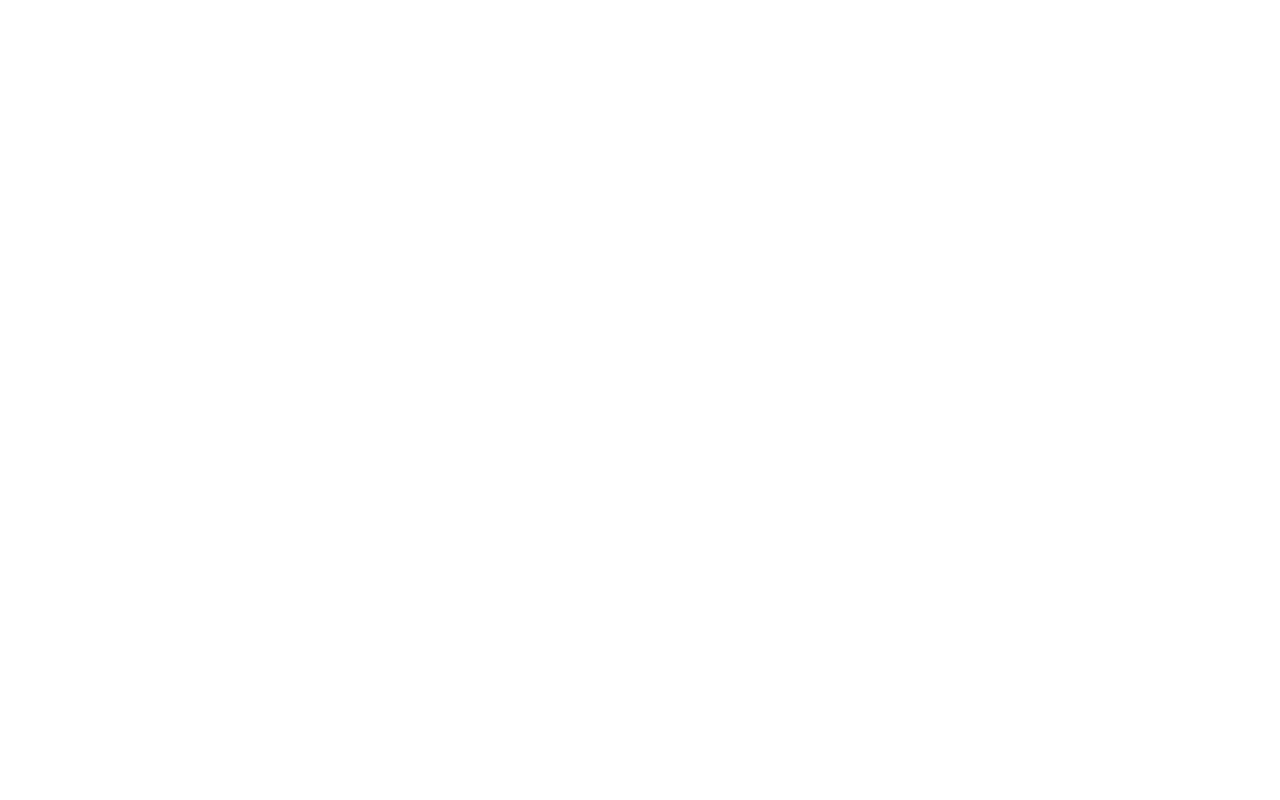
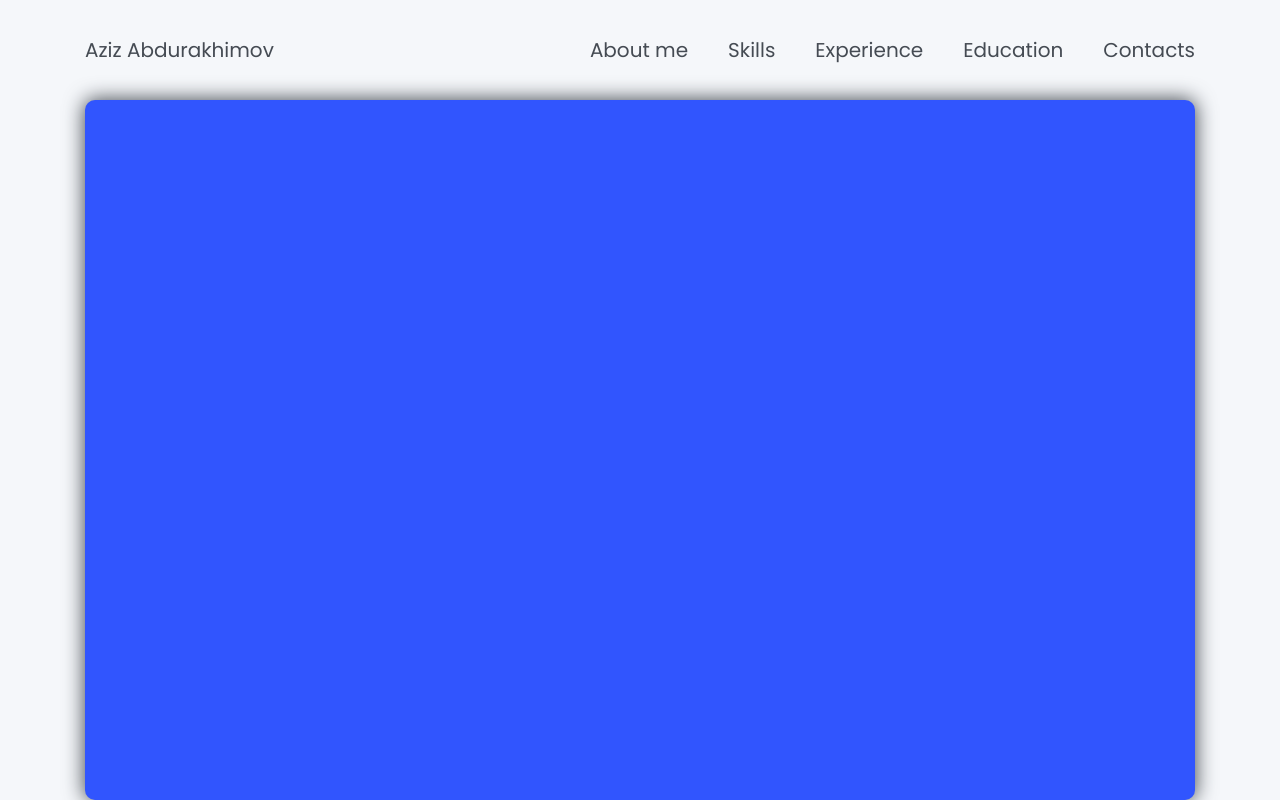
Before and after one commit to AbdurakhimovAziz/rsschool-cv, a plain HTML site: page index.html in a window 1280 px wide. Drawn offline with Linux system fonts and the light colour scheme.

Commit message:
feat: add header section

```diff
--- a/css/style.css
+++ b/css/style.css
@@ -0,0 +1,65 @@
+:root {
+  --primary-color: #454b53;
+}
+
+*,
+*:after,
+*::before {
+  box-sizing: border-box;
+  padding: 0;
+  margin: 0;
+}
+ul,
+ol {
+  list-style: none;
+}
+a {
+  text-decoration: none;
+  color: var(--primary-color);
+}
+
+body {
+  width: 100%;
+  height: 100vh;
+  background-color: #f5f7fa;
+  font-family: 'Poppins', sans-serif;
+  font-size: 10px;
+  font-weight: 400;
+}
+
+.wrapper {
+  display: flex;
+  flex-direction: column;
+  max-width: 1140px;
+  width: 100%;
+  height: 100%;
+  margin-left: auto;
+  margin-right: auto;
+  padding-left: 15px;
+  padding-right: 15px;
+}
+
+.header {
+  display: flex;
+  align-items: center;
+  justify-content: space-between;
+
+  padding-top: 35px;
+  padding-bottom: 35px;
+
+  font-size: 2em;
+}
+
+.menu-list {
+  display: flex;
+}
+
+.menu-list-item + .menu-list-item {
+  margin-left: 2em;
+}
+.content {
+  flex-grow: 1;
+  border-radius: 10px;
+  background-color: #3155fe;
+  box-shadow: 0 0 20px 1px var(--primary-color);
+}
--- a/index.html
+++ b/index.html
@@ -3,7 +3,27 @@
   <head>
     <meta charset="UTF-8" />
     <meta name="viewport" content="width=device-width, initial-scale=1.0" />
+    <link rel="preconnect" href="https://fonts.gstatic.com" />
+    <link href="https://fonts.googleapis.com/css2?family=Poppins:wght@300;400;700&display=swap" rel="stylesheet" />
+    <link rel="stylesheet" href="css/style.css" />
     <title>CV-Abdurakhimov Aziz</title>
   </head>
-  <body></body>
+  <body>
+    <div class="wrapper">
+      <header class="header">
+        <a href="#" class="name">Aziz Abdurakhimov</a>
+        <nav class="menu">
+          <ul class="menu-list">
+            <li class="menu-list-item"><a href="#" class="menu-list-link">About me</a></li>
+            <li class="menu-list-item"><a href="#" class="menu-list-link">Skills</a></li>
+            <li class="menu-list-item"><a href="#" class="menu-list-link">Experience</a></li>
+            <li class="menu-list-item"><a href="#" class="menu-list-link">Education</a></li>
+            <li class="menu-list-item"><a href="#" class="menu-list-link">Contacts</a></li>
+          </ul>
+        </nav>
+      </header>
+      <main class="content"></main>
+      <footer class="footer"></footer>
+    </div>
+  </body>
 </html>
```
